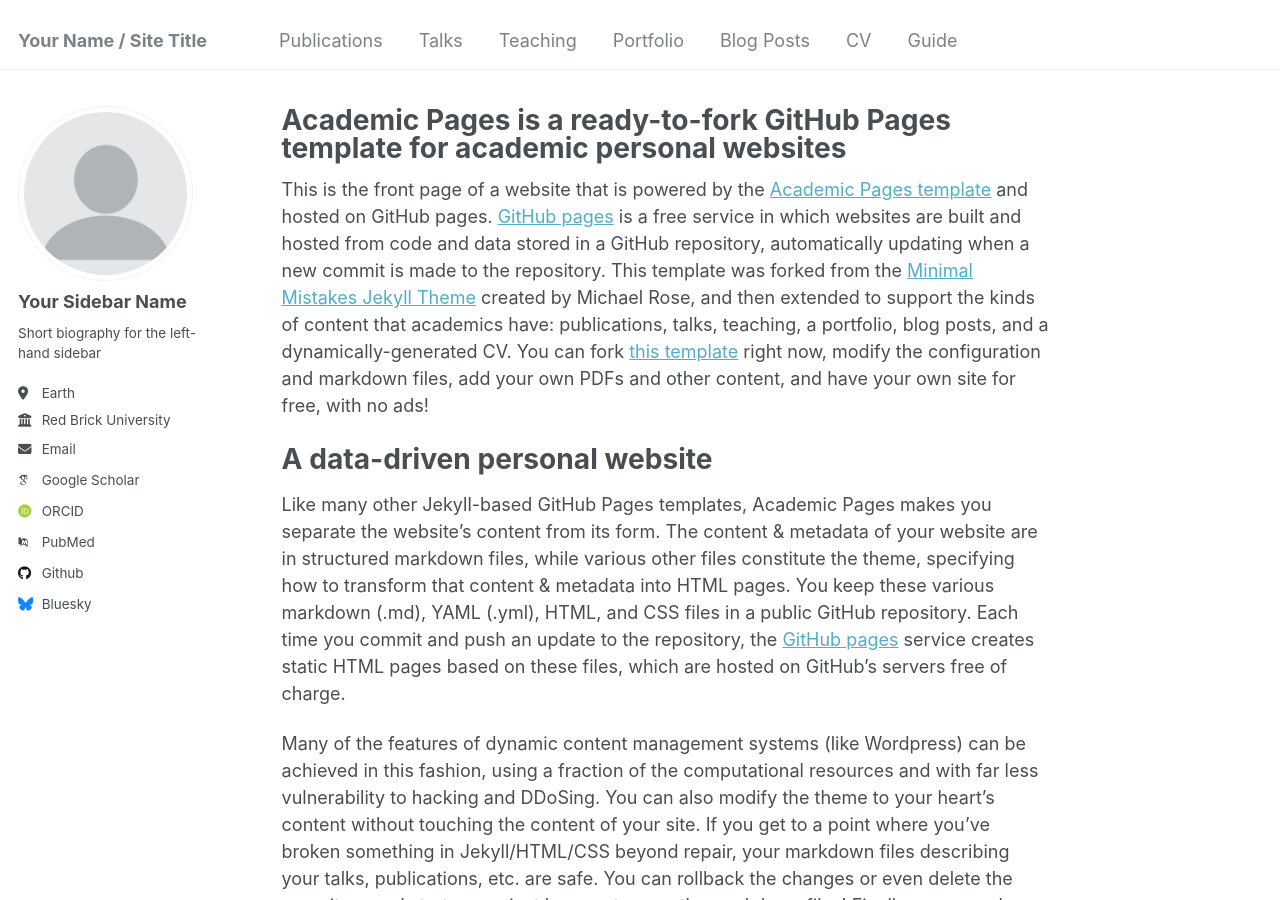
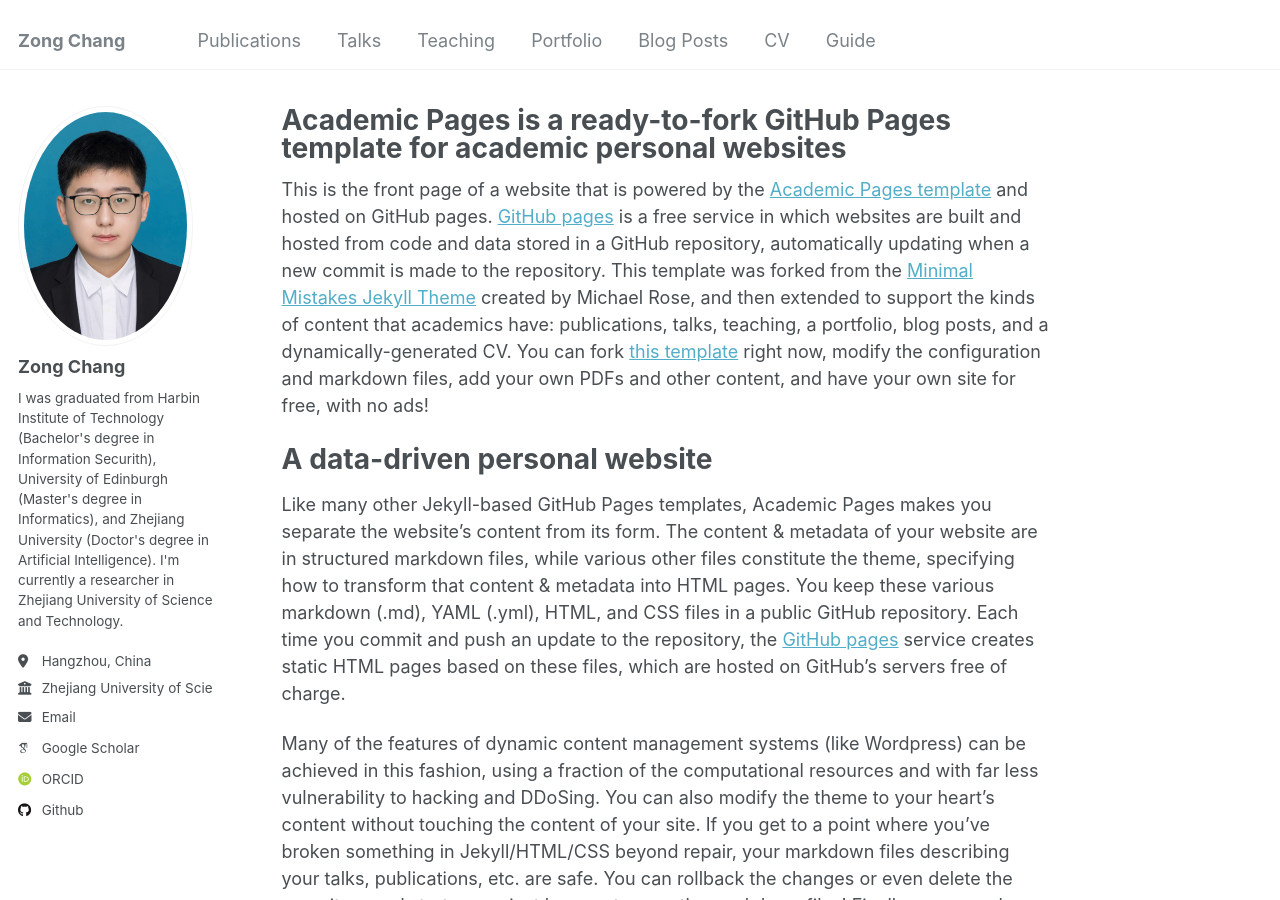
Before and after one commit to changzong/changzong.github.io, a Jekyll site: the page built from _pages/about.md, in a window 1280 px wide and 900 px high. Built offline with Jekyll 4.4.1, drawn with Linux system fonts in a browser that asks for light colours; some web fonts are replaced.

Commit message:
update basic information

```diff
--- a/_config.yml
+++ b/_config.yml
@@ -8,35 +8,35 @@
 
 # Basic Site Settings
 locale                   : "en-US"
-title                    : "Your Name / Site Title"
+title                    : "Zong Chang"
 title_separator          : "-"
 name                     : &name "Your Name"
 description              : &description "personal description"
-url                      : https://academicpages.github.io # the base hostname & protocol for your site e.g. "https://[your GitHub username].github.io"
+url                      : https://changzong.github.io # the base hostname & protocol for your site e.g. "https://[your GitHub username].github.io"
 baseurl                  : "" # the subpath of your site, e.g. "/blog"
-repository               : "academicpages/academicpages.github.io"
+repository               : "changzong/changzong.github.io"
 
 # Site Author - The following control what appear as part of the author content on the side bar.
 #               If a field is blank the icon and link will not appear, otherwise it will be shown.
 #               Additional customization can be done by editing /_includes/author-profile.html
 author:
   # Biographic information
-  avatar           : "profile.png"
-  name             : "Your Sidebar Name"
+  avatar           : "personal-photo.jpg"
+  name             : "Zong Chang"
   pronouns         : # example: "she/her"
-  bio              : "Short biography for the left-hand sidebar"
-  location         : "Earth"
-  employer         : "Red Brick University"
+  bio              : "I was graduated from Harbin Institute of Technology (Bachelor's degree in Information Securith), University of Edinburgh (Master's degree in Informatics), and Zhejiang University (Doctor's degree in Artificial Intelligence). I'm currently a researcher in Zhejiang University of Science and Technology."
+  location         : "Hangzhou, China"
+  employer         : "Zhejiang University of Science and Technology"
   uri              : # URL
-  email            : "none@example.org"
+  email            : "zongchang@zju.edu.cn"
 
   # Academic websites
   arxiv            : # URL - Update with the correct link to your profile
-  googlescholar    : "https://scholar.google.com/citations?user=PS_CX0AAAAAJ"
+  googlescholar    : "https://scholar.google.com/citations?hl=en&authuser=1&user=7bZp2cgAAAAJ"
   impactstory      : # URL
-  orcid            : "http://orcid.org/yourorcidurl"
+  orcid            : "https://orcid.org/0000-0001-7757-0659"
   semantic         : # URL
-  pubmed           : "https://www.ncbi.nlm.nih.gov/pubmed/?term=john+snow"
+  pubmed           : # URL
   researchgate     : # URL
   scopus           : # URL
 
@@ -49,7 +49,7 @@ author:
   stackoverflow    : # User number or user number and name (i.e., use "1" or "1/jeff-atwood")
 
   # Social media
-  bluesky          : "bsky.app" # Replace this with you Bluesky username
+  bluesky          : # Username
   facebook         : # Username
   flickr           : # Username
   foursquare       : # Username
```
Also changed, not shown: images/personal-photo.jpg (added), 1 other file.
